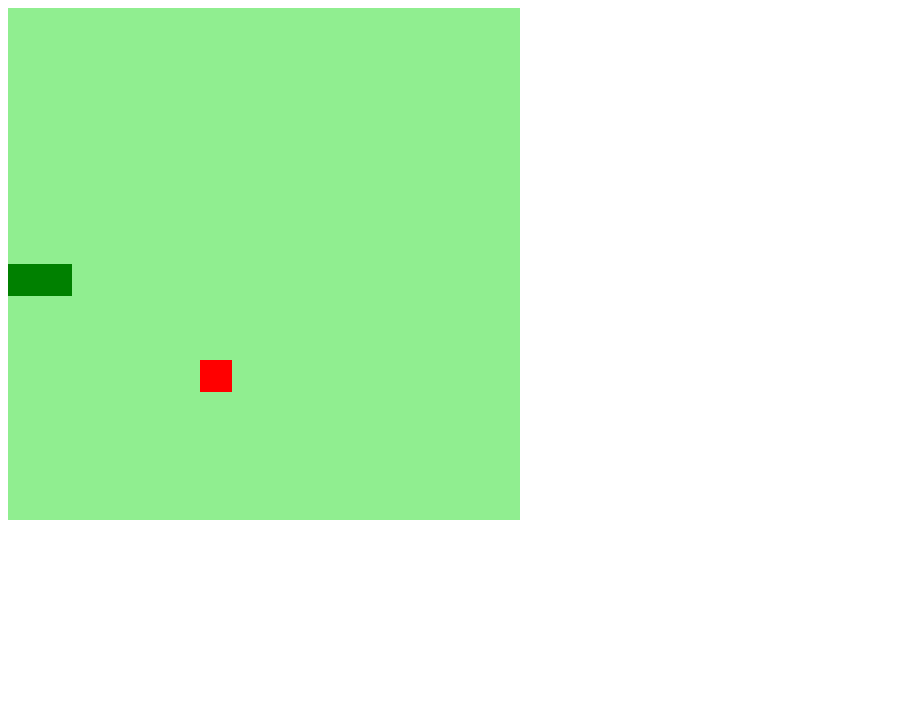
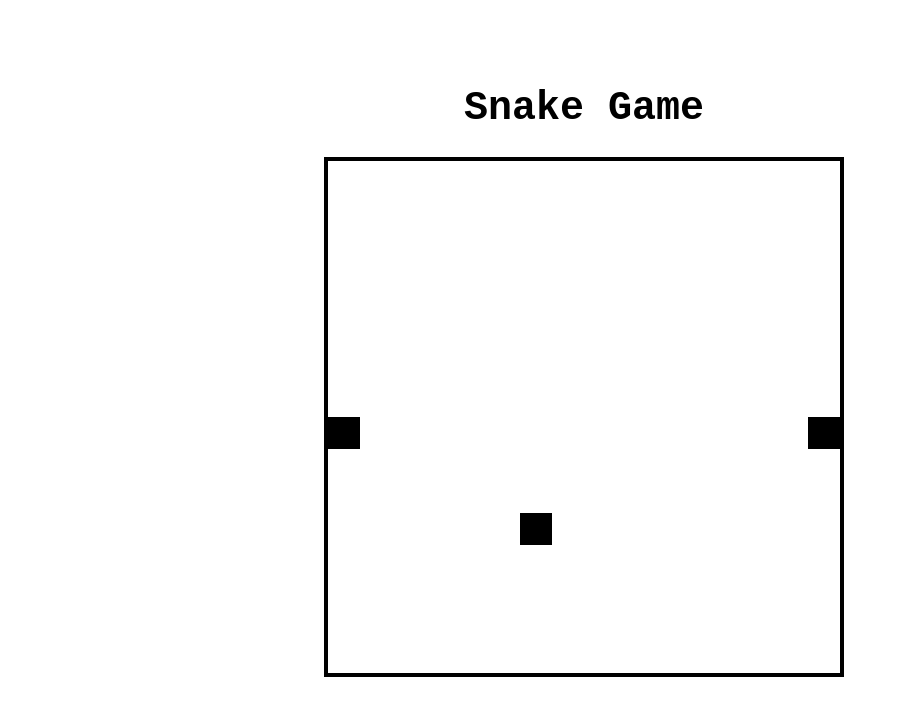
Before and after one commit to epessine/ex-snake, a plain HTML site: page index.html in a window 1280 px wide. Shown: the whole page, without its empty margins (0-899 px from the left). Drawn offline with Linux system fonts and the light colour scheme.

Commit message:
adiciona estilizações

```diff
--- a/index.html
+++ b/index.html
@@ -8,6 +8,7 @@
     <script defer src="script.js"></script>
 </head>
 <body>
+    <h1>Snake Game</h1>
     <canvas id="snake" width="512" height="512"></canvas>
 </body>
 </html>
--- a/script.js
+++ b/script.js
@@ -13,19 +13,19 @@ let comida = {
 }
 
 function criarBG() {
-    context.fillStyle = "lightgreen";
+    context.fillStyle = "white";
     context.fillRect(0, 0, 16 * box, 16 * box);
 }
 
 function criarCobra() {
     for (i = 0; i < snake.length; i++) {
-        context.fillStyle = "green";
+        context.fillStyle = "black";
         context.fillRect(snake[i].x, snake[i].y, box, box);
     }
 }
 
 function criarComida() {
-    context.fillStyle = "red";
+    context.fillStyle = "black";
     context.fillRect(comida.x, comida.y, box, box);
 }
 
@@ -80,4 +80,4 @@ function iniciarJogo () {
     snake.unshift(newHead);
 }
 
-let jogo = setInterval(iniciarJogo, 190);
+let jogo = setInterval(iniciarJogo, 120);
--- a/style.css
+++ b/style.css
@@ -0,0 +1,17 @@
+body {
+    height: 90vh;
+    width: 90vw;
+    display: flex;
+    align-items: center;
+    justify-content: center;
+    flex-direction: column;
+}
+
+h1 {
+    font-family: 'Courier New', Courier, monospace;
+    font-size: 30pt;
+}
+
+canvas {
+    border: 4px solid black;
+}
```
